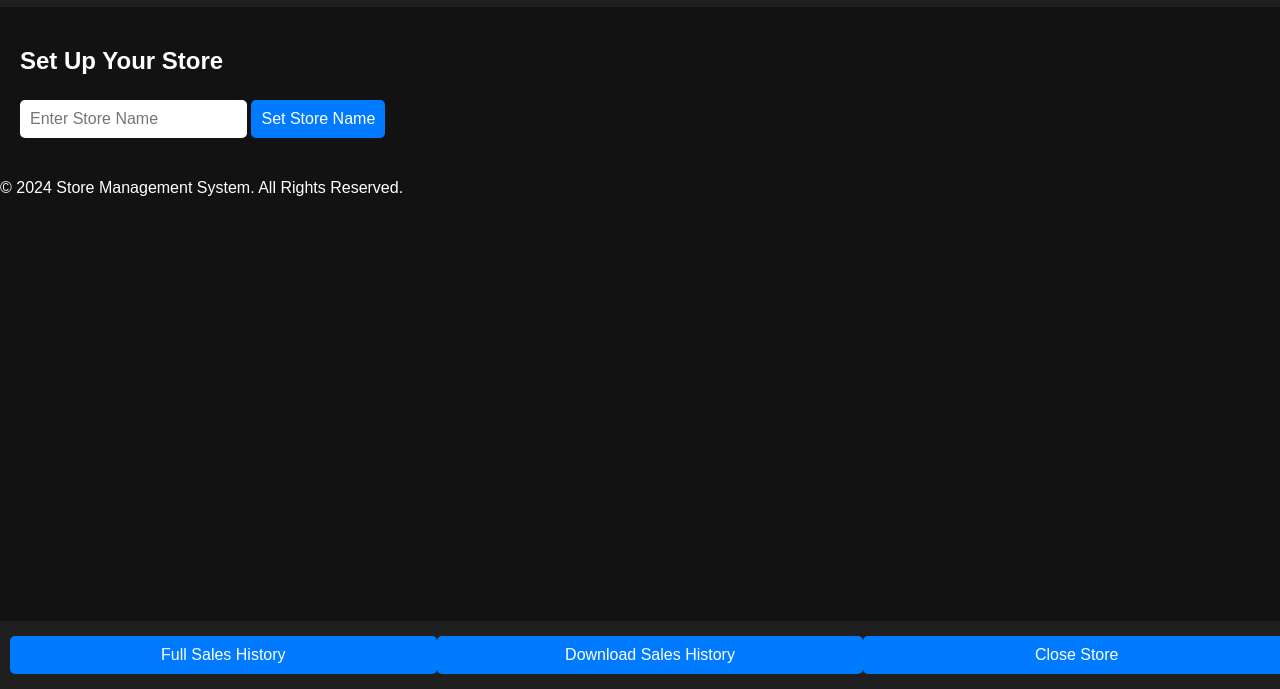
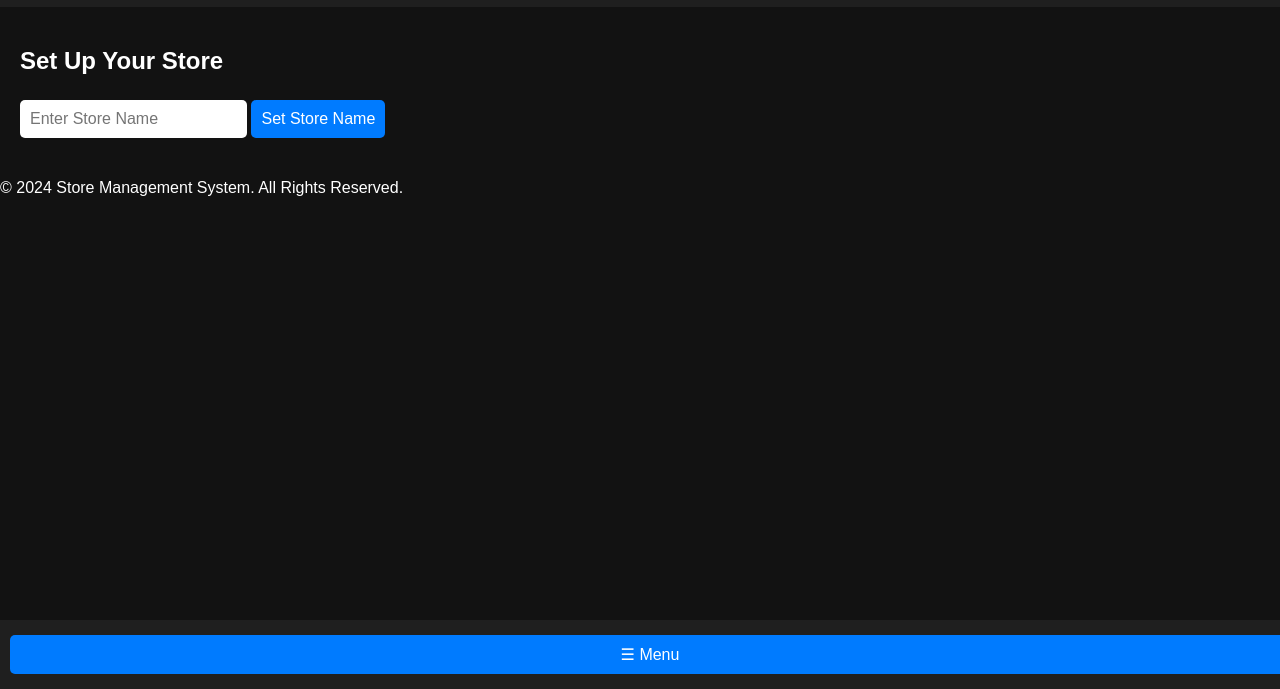
Before and after one commit to mehedi-x/Sales_generator, a plain HTML site: page index.html in a window 1280 px wide. Shown: the part 111-800 px from the top of the page. Drawn offline with Linux system fonts and the light colour scheme.

Commit message:
Update index.html

```diff
--- a/index.html
+++ b/index.html
@@ -54,12 +54,15 @@
     </main>
 
     <!-- Navigation Menu -->
-    <nav id="menu">
-        <button id="viewHistory">Full Sales History</button>
-        <button id="downloadHistory">Download Sales History</button>
-        <button id="closeStore">Close Store</button>
-    </nav>
-
+<nav id="menu">
+    <button id="menuToggle">☰ Menu</button>
+    <ul id="menuOptions" style="display: none;">
+        <li><button id="viewHistory">📜 Full Sales History</button></li>
+        <li><button id="downloadHistory">⬇️ Download Sales History</button></li>
+        <li><button id="settings">⚙️ Settings</button></li>
+        <li><button id="closeStore">🔒 Close Store</button></li>
+    </ul>
+</nav>
     <!-- Sales History Modal -->
     <div id="historyModal" class="modal" style="display: none;">
         <div class="modal-content">
```
